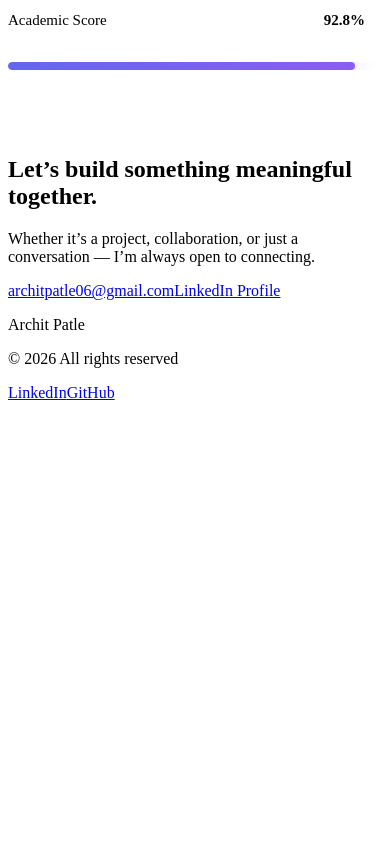
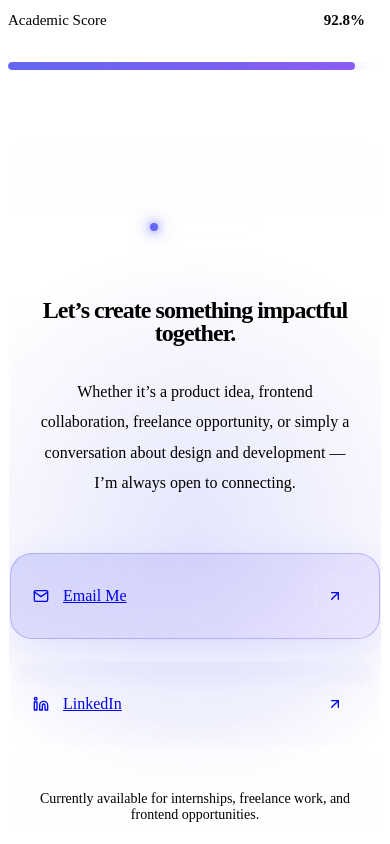
Before and after one commit to architpatle/archit-portfolio, a React (Vite) app: page / in a window 390 px wide. Shown: the part 6180-7024 px from the top of the page. Before the commit the page ends 6590 px from the top, so only its background shows below. Built offline with nearby package versions, Linux system fonts and the light colour scheme; the HTML template or start-up script is replaced by a standard one.

Commit message:
Enhanced Contact CTA section

```diff
--- a/src/components/Contact/Contact.jsx
+++ b/src/components/Contact/Contact.jsx
@@ -1,51 +1,90 @@
 import Container from "../common/Container";
+import styles from "./Contact.module.css";
+
+import {
+  FiArrowUpRight,
+  FiMail,
+  FiLinkedin,
+} from "react-icons/fi";
 
 export default function Contact() {
   return (
-    <section id="contact" className="py-28 md:py-36">
+    <section
+      id="contact"
+      className={`relative z-10 py-28 md:py-36 ${styles.contact}`}
+    >
       <Container>
 
-        <div className="flex justify-center">
+        <div className={styles.wrapper}>
 
-          {/* CARD */}
-          <div className="max-w-4xl w-full text-center
-                          border border-border rounded-2xl
-                          bg-surface transition-all duration-300
-                         hover:-translate-y-1 hover:border-accent
-                          p-10 md:p-12">
+          {/* GLOW */}
+          <div className={styles.glow}></div>
+
+          {/* EYEBROW */}
+          <div className={styles.eyebrow}>
+            <span className={styles.dot}></span>
+            Contact
+          </div>
 
           {/* HEADING */}
-            <h2 className="text-3xl md:text-5xl font-heading leading-tight mb-6">
-              Let’s build something meaningful together.
+          <h2 className={`text-3xl sm:text-4xl md:text-5xl ${styles.heading}`}>
+            Let’s create something{" "}
+            <span>impactful</span> together.
           </h2>
 
           {/* SUBTEXT */}
-            <p className="text-secondary mb-10 leading-relaxed">
-              Whether it’s a project, collaboration, or just a conversation —
-              I’m always open to connecting.
+          <p className={styles.description}>
+            Whether it’s a product idea, frontend collaboration,
+            freelance opportunity, or simply a conversation about
+            design and development — I’m always open to connecting.
           </p>
 
-            {/* CTA */}
-            <div className="flex flex-col md:flex-row justify-center items-center gap-4">
+          {/* ACTIONS */}
+          <div className={styles.actions}>
 
+            {/* EMAIL */}
             <a
               href="mailto:architpatle06@gmail.com"
-                className="px-6 py-3 rounded-lg bg-accent text-white text-sm hover:opacity-90 transition"
+              className={styles.primaryBtn}
             >
-                architpatle06@gmail.com
+
+              <div className={styles.btnLeft}>
+                <FiMail />
+                <span>Email Me</span>
+              </div>
+
+              <div className={styles.arrow}>
+                <FiArrowUpRight />
+              </div>
+
             </a>
 
+            {/* LINKEDIN */}
             <a
               href="https://www.linkedin.com/in/archit-patle"
               target="_blank"
-                className="px-6 py-3 rounded-lg border border-border text-sm hover:border-accent hover:text-accent transition"
+              rel="noreferrer"
+              className={styles.secondaryBtn}
             >
-                LinkedIn Profile
+
+              <div className={styles.btnLeft}>
+                <FiLinkedin />
+                <span>LinkedIn</span>
+              </div>
+
+              <div className={styles.arrow}>
+                <FiArrowUpRight />
+              </div>
+
             </a>
 
           </div>
 
-          </div>
+          {/* FOOTNOTE */}
+          <p className={styles.footnote}>
+            Currently available for internships,
+            freelance work, and frontend opportunities.
+          </p>
 
         </div>
 
--- /dev/null
+++ b/src/components/Contact/Contact.module.css
@@ -0,0 +1,265 @@
+.contact {
+  position: relative;
+  /* background-color: var(--bg); */
+}
+
+/* WRAPPER */
+
+.wrapper {
+  position: relative;
+
+  max-width: 1100px;
+
+  margin: 0 auto;
+
+  padding: 90px 40px;
+
+  border-radius: 40px;
+
+  overflow: hidden;
+
+  border: 1px solid rgba(255,255,255,0.08);
+
+  background:
+    linear-gradient(
+      180deg,
+      rgba(255,255,255,0.03),
+      rgba(255,255,255,0.01)
+    );
+
+  backdrop-filter: blur(18px);
+
+  text-align: center;
+}
+
+/* GLOW */
+
+.glow {
+  position: absolute;
+
+  inset: 0;
+
+  background:
+    radial-gradient(
+      circle at center,
+      rgba(99,102,241,0.16),
+      transparent 65%
+    );
+
+  pointer-events: none;
+}
+
+/* EYEBROW */
+
+.eyebrow {
+  position: relative;
+
+  display: inline-flex;
+  align-items: center;
+  gap: 10px;
+
+  padding: 10px 18px;
+
+  border-radius: 999px;
+
+  background: rgba(255,255,255,0.05);
+
+  border: 1px solid rgba(255,255,255,0.08);
+
+  backdrop-filter: blur(12px);
+
+  font-size: 14px;
+
+  letter-spacing: 0.08em;
+
+  text-transform: uppercase;
+
+  color: white;
+
+  margin-bottom: 34px;
+
+  z-index: 2;
+}
+
+.dot {
+  width: 8px;
+  height: 8px;
+
+  border-radius: 50%;
+
+  background: #6366f1;
+
+  box-shadow:
+    0 0 10px #6366f1,
+    0 0 20px #6366f1;
+}
+
+/* HEADING */
+
+.heading {
+  position: relative;
+
+  line-height: 0.95;
+
+  font-weight: 700;
+
+  letter-spacing: -0.04em;
+
+  margin-bottom: 32px;
+
+  z-index: 2;
+}
+
+.heading span {
+  color: var(--accent);
+}
+
+/* DESCRIPTION */
+
+.description {
+  position: relative;
+
+  max-width: 760px;
+
+  margin: 0 auto 54px;
+
+  font-size: 1.1rem;
+
+  line-height: 1.9;
+
+  color: var(--text-secondary);
+
+  z-index: 2;
+}
+
+/* ACTIONS */
+
+.actions {
+  position: relative;
+
+  display: flex;
+  justify-content: center;
+  flex-wrap: wrap;
+
+  gap: 22px;
+
+  margin-bottom: 44px;
+
+  z-index: 2;
+}
+
+/* BUTTONS */
+
+.primaryBtn,
+.secondaryBtn {
+  min-width: 300px;
+
+  display: flex;
+  align-items: center;
+  justify-content: space-between;
+
+  padding: 20px 22px;
+
+  border-radius: 22px;
+
+  transition: all 0.3s ease;
+}
+
+.primaryBtn {
+  background:
+    linear-gradient(
+      135deg,
+      rgba(99,102,241,0.22),
+      rgba(139,92,246,0.12)
+    );
+
+  border: 1px solid rgba(99,102,241,0.35);
+
+  box-shadow:
+    0 10px 40px rgba(99,102,241,0.16);
+}
+
+.secondaryBtn {
+  background: rgba(255,255,255,0.03);
+
+  border: 1px solid rgba(255,255,255,0.08);
+
+  backdrop-filter: blur(10px);
+}
+
+.primaryBtn:hover,
+.secondaryBtn:hover {
+  transform: translateY(-4px);
+
+  border-color: var(--accent);
+}
+
+/* BUTTON CONTENT */
+
+.btnLeft {
+  display: flex;
+  align-items: center;
+  gap: 14px;
+
+  font-size: 16px;
+
+  font-weight: 500;
+}
+
+.arrow {
+  width: 42px;
+  height: 42px;
+
+  border-radius: 50%;
+
+  display: flex;
+  align-items: center;
+  justify-content: center;
+
+  background: rgba(255,255,255,0.05);
+
+  border: 1px solid rgba(255,255,255,0.08);
+
+  transition: all 0.3s ease;
+}
+
+.primaryBtn:hover .arrow,
+.secondaryBtn:hover .arrow {
+  transform: translate(4px, -4px);
+
+  color: var(--accent);
+
+  border-color: var(--accent);
+}
+
+/* FOOTNOTE */
+
+.footnote {
+  position: relative;
+
+  font-size: 14px;
+
+  color: var(--text-secondary);
+
+  z-index: 2;
+}
+
+/* RESPONSIVE */
+
+@media (max-width: 768px) {
+
+  .wrapper {
+    padding: 70px 24px;
+
+    border-radius: 28px;
+  }
+
+  .description {
+    font-size: 1rem;
+  }
+
+  .primaryBtn,
+  .secondaryBtn {
+    min-width: 100%;
+  }
+}
```
Lines whose indentation alone changed are shown as unchanged.
